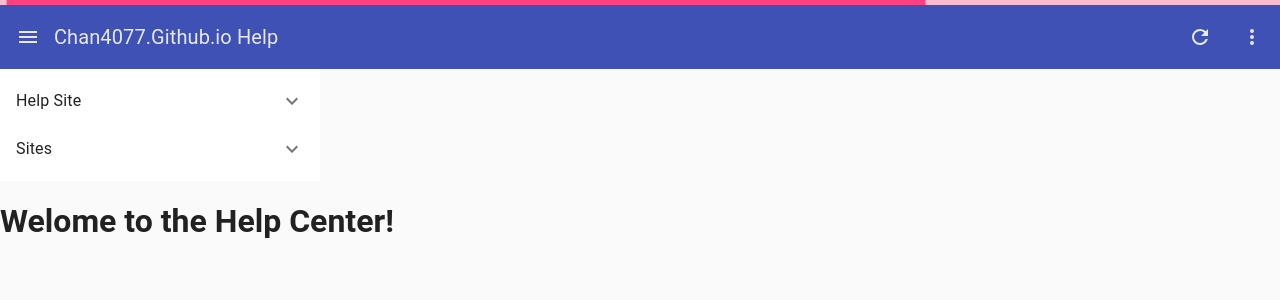
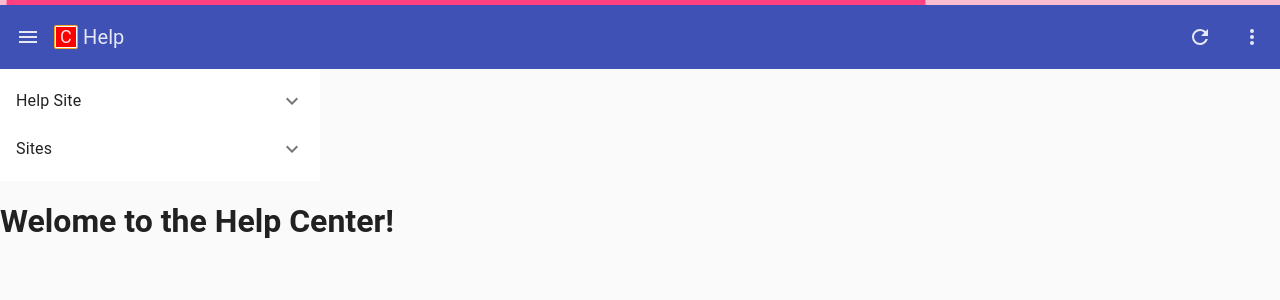
Before and after one commit to EdricChan03/edricchan03.github.io, a Jekyll site: the page built from help/index.html, in a window 1280 px wide. Shown: the top 300 px of the page. Built offline with Jekyll 4.4.1, drawn with Linux system fonts in a browser that asks for light colours; comment, search, counter and statistics services are not loaded.

Commit message:
Remove Chan4077.Github.io -> Logo

```diff
--- a/_layouts/helparticle.html
+++ b/_layouts/helparticle.html
@@ -49,10 +49,15 @@
 					<md-tooltip>
 						SideNav
 					</md-tooltip>
-					<md-icon md-svg-icon="menu" aria-label="menu"></md-icon>
+					<md-icon md-svg-icon="menu"></md-icon>
 				</md-button>
+                <!--Website Logo-->
+                <md-icon md-svg-icon="website-logo"></md-icon>
+                <!--Some spacing-->
+                &nbsp;
+                <!--Text-->
 				<h2 class="md-flex">
-					Chan4077.Github.io Help
+					Help
 				</h2>
 				<span flex></span>
 				<!--Refresh-->
```
